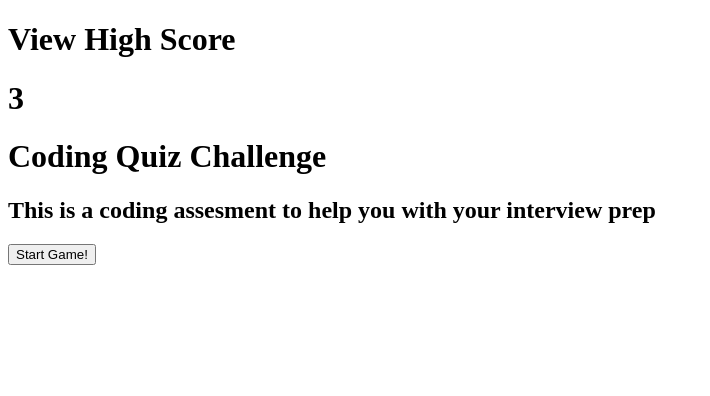
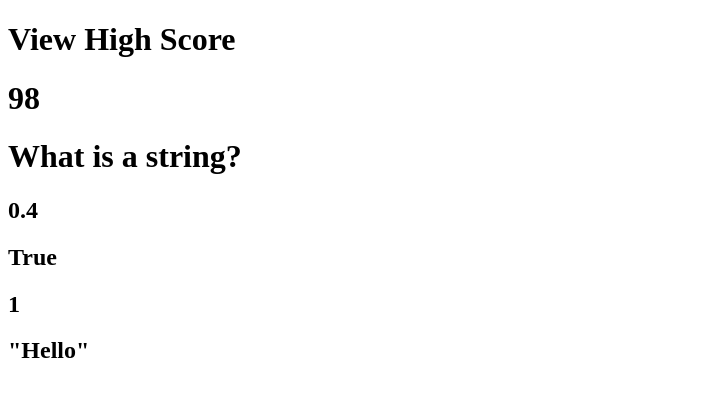
Before and after one commit to mtanng9/04-Code-Quiz, a plain HTML site: page index.html in a window 1280 px wide. Both pictures are taken after a click on the button "Start Game!". Shown: the whole page, without its empty margins (0-710 px from the left). Drawn offline with Linux system fonts and the light colour scheme.

Commit message:
Added the questions + answers, added a style.css file

```diff
--- a/index.html
+++ b/index.html
@@ -5,6 +5,7 @@
     <meta http-equiv="X-UA-Compatible" content="IE=edge">
     <meta name="viewport" content="width=device-width, initial-scale=1.0">
     <title>Code Quiz</title>
+    <link rel="stylesheet" href="style.css" />
 </head>
 
 <body>
@@ -16,6 +17,23 @@
         <h2>This is a coding assesment to help you with your interview prep</h2>
         <input id="start-game-button" type="button" value="Start Game!">
     </div>
+
+    <div id="quiz-page">
+        <h1 id="quiz-question">Question</h1>
+        <h2 class="quiz-answers">a</h2>
+        <h2 class="quiz-answers">b</h2>
+        <h2 class="quiz-answers">c</h2>
+        <h2 class="quiz-answers">d</h2>
+        <h3 id="quiz-outcome">Correct/Wrong</h3>
+    </div>
+
+    <!-- end game page -->
+    <div id="end-quiz-page">
+        <h1>GAME OVER TEST</h1>
+    </div>
+
+    <!-- high score page -->
+
     <script src="script.js"></script>
 </body>
 </html>
--- a/script.js
+++ b/script.js
@@ -2,18 +2,82 @@
 // Element Selectors
 var startGameBtn = document.querySelector("#start-game-button");
 var timer = document.querySelector("#timer");
+var startPageDiv = document.querySelector("#start-page");
+var quizPageDiv = document.querySelector("#quiz-page");
+var quizQuestion = document.querySelector("#quiz-question");
+var quizAnswers= document.querySelectorAll(".quiz-answers");
+var quizOutcome = document.querySelector("#quiz-outcome");
+var endQuizPageDiv = document.querySelector("#end-quiz-page");
+
 // Global Variables
-var timeLimit = 5;
+var timeLimit = 100;
+var questionBank = [
+    ["What is a string?", "0.4", "True", "1", "\"Hello\""],
+    ["What is the purpose of CSS?", "Create mockups", "Web structure", "Functionality", "Styling"],
+    ["How do you select a class in CSS?", "querySelector", "getElementById", "#class", ".class"]
+];
+var answeredQuestions = 0;
+var points = 0;
 
+function generateQuestion(questionSet, result) {
+    // using javascript to generate quiz form without multiple
+    // HTML sections
+    quizOutcome.textContent = result;
+    quizQuestion.textContent = questionBank[questionSet][0];
+
+    for (var i = 0; i < quizAnswers.length; i++) {
+        quizAnswers[i].textContent = questionBank[questionSet][i + 1];
+        quizAnswers[i].addEventListener("click", function() {
+            console.log(this.textContent)
+            if (this.textContent === questionBank[questionSet][4]) {
+                result = "CORRECT";
+                answeredQuestions += 1;
+                points += 1;
+                generateQuestion(questionSet + 1);
+            } else {
+                result = "WRONG";
+                answeredQuestions++;
+                timeLimit -= 5;
+                generateQuestion(questionSet + 1);
+            }
+
+            if (answeredQuestions != questionBank.length) {
+                generateQuestion(questionSet + 1, result);
+            }
+        });
+    }
+}
 
 //Start Game function
 function startGame() {
     // start timer
     // hide the start page
     // show question
-    setInterval(function() {
-        console.log("Hi");
+    answeredQuestions = 0;
+    points = 0;
+
+    startPageDiv.style.display = "none";
+
+    quizPageDiv.style.display = "block";
+
+    generateQuestion(0);
+
+    var gameTimer = setInterval(function() {
         timeLimit -= 1;
+
+        // check if time hits 0 end game
+        if (timeLimit <= 0) {
+            quizPageDiv.style.display = "none";
+            endQuizPageDiv.style.display = "block";
+            clearInterval(gameTimer);
+        }
+
+        // check if all question answered end game
+        if (answeredQuestions === questionBank.length + 1) {
+            quizPageDiv.style.display = "none";
+            endQuizPageDiv.style.display = "block";
+            clearInterval(gameTimer);
+        }
         timer.textContent = timeLimit;
     }, 1000);
 }
--- /dev/null
+++ b/style.css
@@ -0,0 +1,7 @@
+#quiz-page {
+    display: none;
+}
+
+#end-quiz-page {
+    display: none;
+}
```
